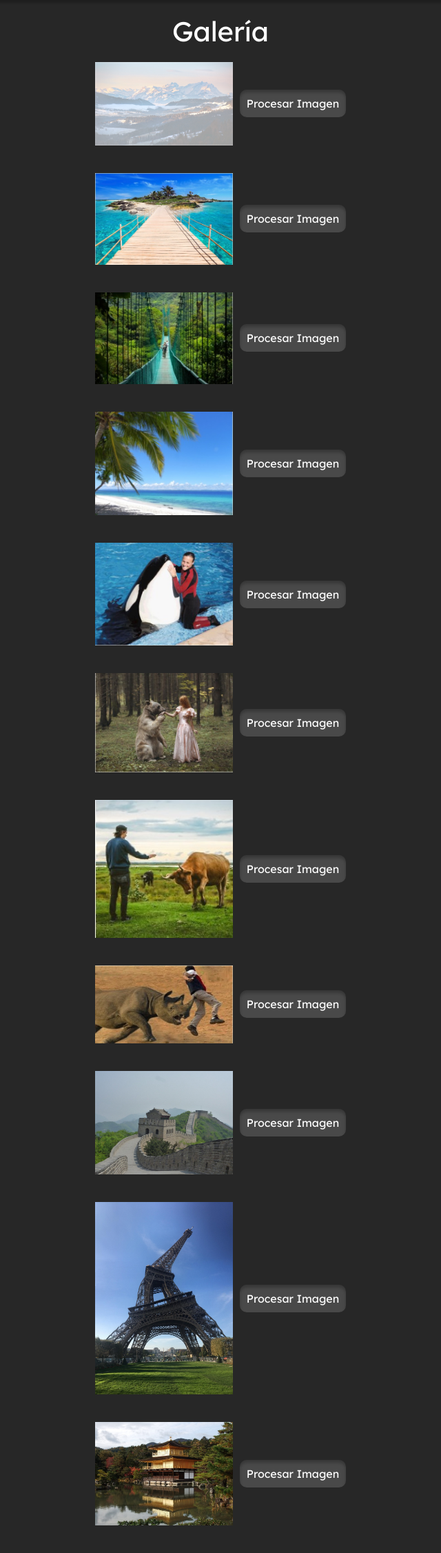
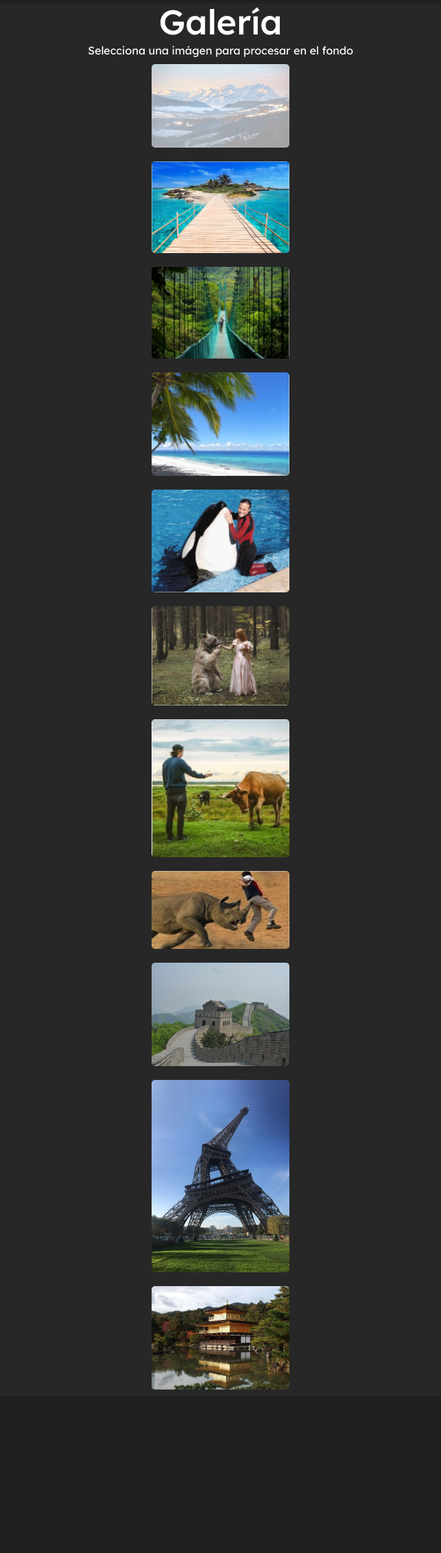
Before and after one commit to asaPUP/pic-blend, a Flask app: page /crear in a window 1280 px wide. Shown: the part 45-2297 px from the top of the page at 69% size, without its empty margins (320-960 px from the left). After the commit the page ends 2060 px from the top, so only its background shows below. Run offline with Flask 3, Linux system fonts and the light colour scheme; data comes from the database, SQL or seed files in the repository; some libraries are stand-ins or nearby versions.

Commit message:
feat & fix: estilos modificados para algunas páginas y ajustes pequeños

```diff
--- /dev/null
+++ b/static/css/backgrounds.css
@@ -0,0 +1,53 @@
+h2 {
+    text-align: center;
+}
+
+p {
+    text-align: center;
+}
+
+.image-gallery {
+    display: flex;
+    justify-content: center;
+    flex-wrap: wrap;
+    gap: 10px;
+}
+
+.image-gallery li {
+    list-style: none;
+}
+
+.image-gallery li div {
+    position: relative;
+    padding: 10px;
+}
+
+
+.image-gallery li div img {
+    object-fit: cover;
+    max-width: 100%;
+    height: auto;
+    vertical-align: middle;
+    border-radius: 5px;
+}
+
+.image-gallery li div a {
+    position: absolute;
+    background: rgba(0, 0, 0, 0.3);
+    top: 0;
+    left: 0;
+    width: 100%;
+    height: 100%;
+    transform: scale(0);
+    transition: all 0.2s 0.1s ease-in-out;
+    color: #fff;
+    border-radius: 5px;
+    /* center overlay text */
+    display: flex;
+    align-items: center;
+    justify-content: center;
+}
+
+.image-gallery li div:hover a {
+    transform: scale(1);
+}
--- a/static/index.css
+++ b/static/css/index.css
@@ -16,7 +16,7 @@ body {
 
 body::after {
     content: "";
-    background-image: url('./img/index_background.jpg');
+    background-image: url('../img/index_background.jpg');
     background-size: cover;
     background-repeat: no-repeat;
     background-attachment: fixed;
--- a/templates/backgrounds.html
+++ b/templates/backgrounds.html
@@ -2,23 +2,26 @@
 
 {% block title %} Galería {% endblock %}
 
+{% block styles %}
+<link rel="stylesheet" href="{{ url_for('static', filename='css/backgrounds.css') }}">
+{% endblock %}
+
 {% block body %}
-<br>
-<h3 class="oneline"> Galería </h3>
-<br>
+<h2>Galería</h2>
+<p>Selecciona una imágen para procesar en el fondo</p>
 
-<!-- Se recorre la lista de imagenes y se muestra cada una -->
-{% for image in backgrounds %}
-<div class="oneline">
-    <img src="../{{ image.1 }}" alt="{{ image.0 }}.png" width="200">
-    <a class="btn" href="{{ url_for('procesar_imagen', background_id=image.0) }}">Procesar Imagen</a>
-</div>
-<br><br>
-{% endfor %}
+<ul class="image-gallery">
+    <li>
+        {% for image in backgrounds %}
+        <div>
+            <img src="../{{ image.1 }}" alt="{{ image.0 }}.png" width="200">
+            <a class="" href="{{ url_for('procesar_imagen', background_id=image.0) }}">Procesar Imagen</a>
+        </div>
+        {% endfor %}
+    </li>
+</ul>
 <!--
-    Una vez se selecciona una imagen de la galeria, se envia el id de la imagen a procesar-imagen/id, donde id es el id de la imagen seleccionada en la galeria
+    Una vez se selecciona una imagen de la galería, se envía el id de la imagen a procesar-imagen/id,
+    donde id es el id de la imagen seleccionada en la galería
 -->
-
-
-
 {% endblock %}
--- a/templates/base.html
+++ b/templates/base.html
@@ -3,7 +3,7 @@
 <head>
     <meta charset="UTF-8">
 
-    <link rel="stylesheet" href="{{ url_for('static', filename='base.css') }}">
+    <link rel="stylesheet" href="{{ url_for('static', filename='css/base.css') }}">
 
     <!-- font awesome  -->
     <script src="https://kit.fontawesome.com/8376d6d866.js" crossorigin="anonymous"></script>
--- a/templates/index.html
+++ b/templates/index.html
@@ -6,7 +6,7 @@
     <meta name="viewport" content="width=device-width, initial-scale=1.0">
     <title>Inicio</title>
 
-    <link rel="stylesheet" href="{{ url_for('static', filename='index.css')}}">
+    <link rel="stylesheet" href="{{ url_for('static', filename='css/index.css')}}">
 
     <!-- font awesome  -->
     <script src="https://kit.fontawesome.com/8376d6d866.js" crossorigin="anonymous"></script>
```
Also changed, not shown: static/css/resultado.css (added, +35 -0 lines), templates/resultado.html (+15 -15 lines), static/css/base.css (renamed from static/base.css).
